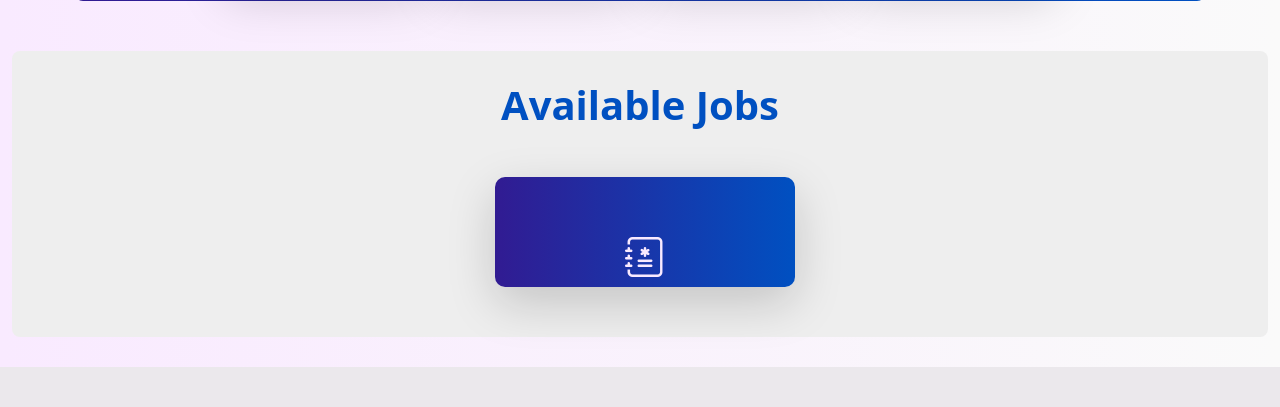
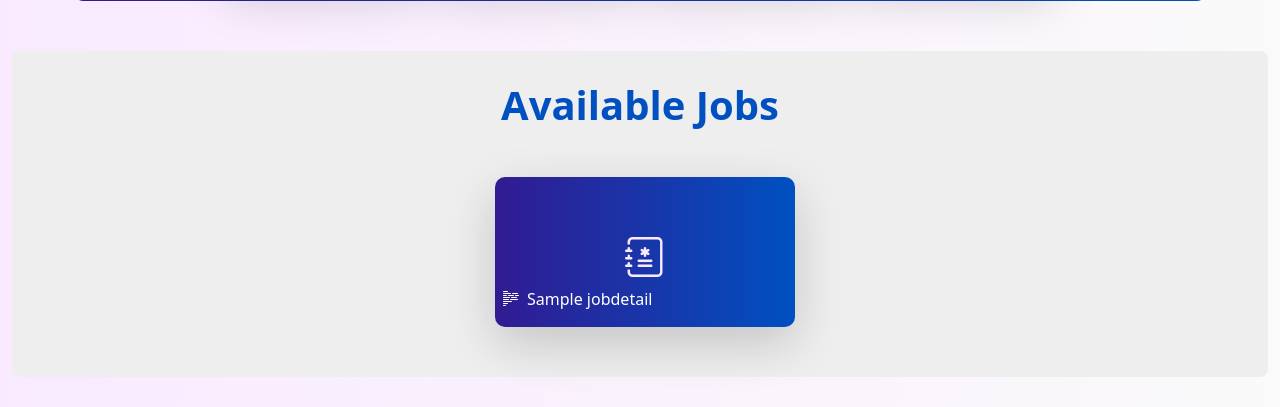
Before and after one commit to martin265/SmartWayConstructionProject, a PHP site: page /applicant_jobs.php in a window 1280 px wide. Shown: the part 678-1085 px from the top of the page. Before the commit the page ends 1045 px from the top, so only its background shows below. Run offline with PHP 8.4, Linux system fonts and the light colour scheme; tables that the repository leaves empty or names only in its code hold one stand-in row (values such as "Sample post"); some libraries are stand-ins or nearby versions.

Commit message:
updating the css for the jobs application page

```diff
--- a/applicant_jobs.php
+++ b/applicant_jobs.php
@@ -127,6 +127,9 @@ $all_results = getAllAvailableJobs($conn);
                                         <i class="bi bi-journal-medical"></i>
                                     </div>
                                     <!-- ============ main content for the job applications page -->
+                                    <div class="available-jobs-single-card-details">
+                                        <p><i class="bi bi-body-text me-2 ms-2"></i><?php echo($single_result["job_title"]); ?></p>
+                                    </div>
                                 </div>
                             <?php }?>
                         <?php else :?>
--- a/styles/main.css
+++ b/styles/main.css
@@ -253,3 +253,7 @@ body {
     color: #F9EAFF;
     font-size: 40px;
 }
+
+.all-available-jobs-panel .available-jobs-cards .available-jobs-single-card .available-jobs-single-card-details p {
+    color: white;
+}
```
